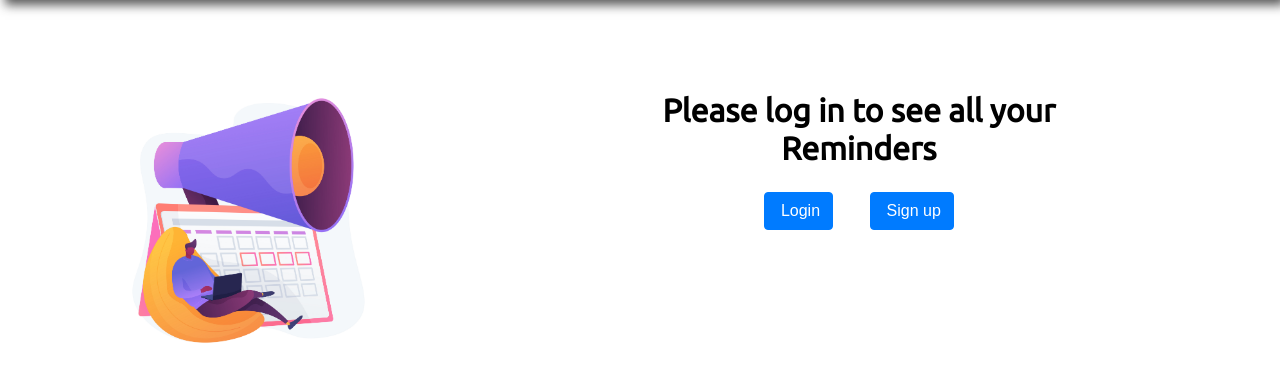
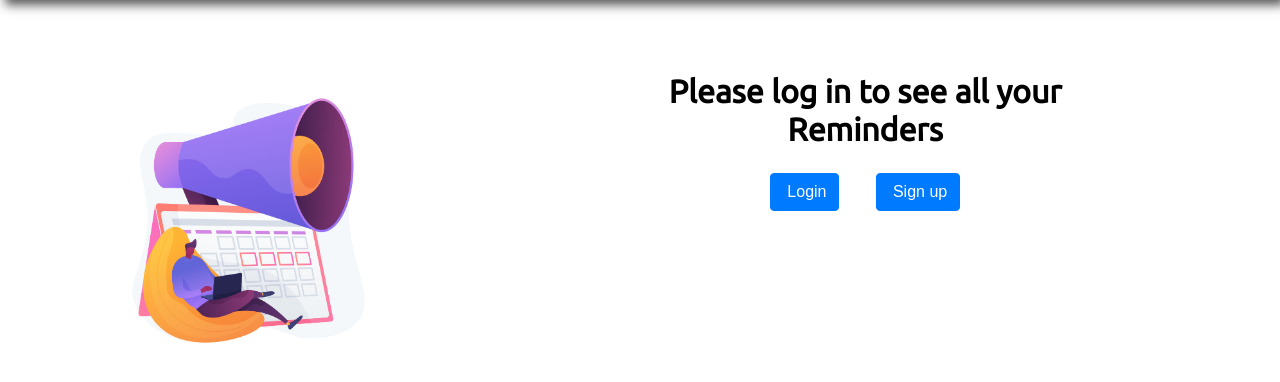
Before and after one commit to apoorva-01/Flask, a Flask app: page /show_reminders in a window 1280 px wide. Shown: the part 85-467 px from the top of the page. Run offline with Flask 2, Linux system fonts and the light colour scheme; some libraries are stand-ins or nearby versions.

Commit message:
Update show_reminders.css

```diff
--- a/app/static/css/show_reminders.css
+++ b/app/static/css/show_reminders.css
@@ -31,7 +31,7 @@ body {
   left: 0;
   width: 100%;
   height: 85%;
-  padding: 20px 40px;
+  padding: 0;
   border-radius: 50px;
 }
 
```
